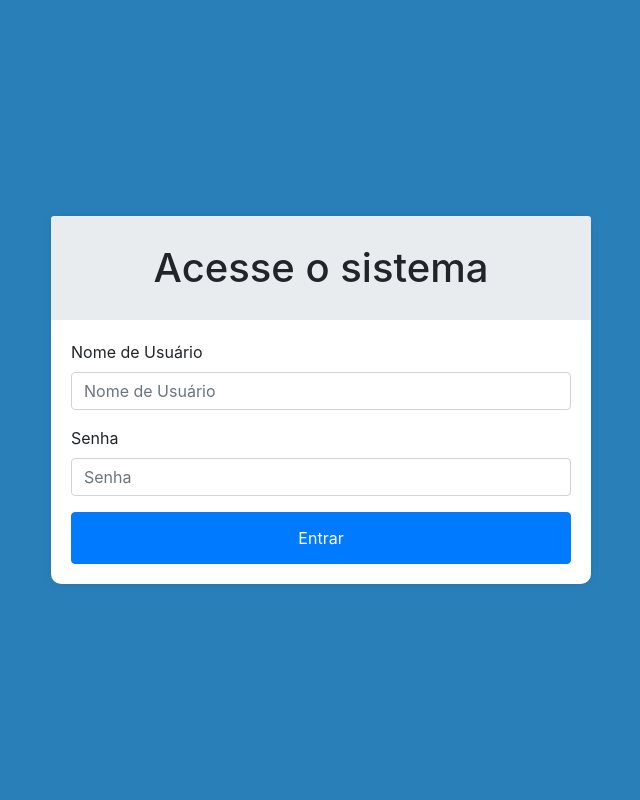
After one commit to LeandroBona/ERP_02, a PHP site: page /login.html in a window 1280 px wide. The commit adds this page. Shown: the whole page, without its empty margins (319-959 px from the left). Run offline with PHP 8.4, Linux system fonts and the light colour scheme.

Commit message:
Atualizando

```diff
--- /dev/null
+++ b/login.html
@@ -0,0 +1,43 @@
+<!DOCTYPE html>
+<html lang="pt-BR">
+<head>
+  <meta charset="UTF-8">
+  <meta name="viewport" content="width=device-width, initial-scale=1.0">
+  <title>Página de Login</title>
+  <link href="https://stackpath.bootstrapcdn.com/bootstrap/4.5.2/css/bootstrap.min.css" rel="stylesheet">
+  <link href="src/css/login.css" rel="stylesheet">
+</head>
+<body>
+  <div class="container">
+    <div class="row justify-content-center">
+      <div class="col-md-6">
+        <div class="card">
+          <div class="card-header text-center">
+            <h1 class="mt-2">Acesse o sistema</h1>
+          </div>
+          <div class="card-body">
+            <form id="loginForm">
+              <div class="form-group">
+                <label for="username">Nome de Usuário</label>
+                <input type="text" class="form-control" id="username" placeholder="Nome de Usuário" required>
+              </div>
+              <div class="form-group">
+                <label for="password">Senha</label>
+                <input type="password" class="form-control" id="password" placeholder="Senha" required>
+              </div>
+              <button type="submit" class="btn btn-primary btn-block"><a class="btn btn-primary btn-block" href="index.html">Entrar</a></button>
+            </form>
+          </div>
+        </div>
+      </div>
+    </div>
+  </div>
+
+  <script src="https://code.jquery.com/jquery-3.5.1.slim.min.js"></script>
+  <script src="https://cdn.jsdelivr.net/npm/@popperjs/core@2.9.2/dist/umd/popper.min.js"></script>
+  <script src="https://stackpath.bootstrapcdn.com/bootstrap/4.5.2/js/bootstrap.min.js"></script>
+  <script src="src/js/login.css"></script>
+</body>
+<form>
+
+</html>
--- /dev/null
+++ b/src/css/login.css
@@ -0,0 +1,37 @@
+body {
+    background-color: #2980b9;
+    display: flex;
+    justify-content: center;
+    align-items: center;
+    height: 100vh;
+    margin: 0;
+  }
+
+  .card {
+    border: none;
+    border-radius: 10px;
+    box-shadow: 0 0 10px rgba(0, 0, 0, 0.1);
+  }
+
+  .card-header {
+    background-color: #e9ecef;
+    border-bottom: none;
+    padding: 20px;
+    border-top-left-radius: 10px;
+    border-top-right-radius: 10px;
+  }
+
+  .card-header img {
+    width: 40px;
+    height: 40px;
+  }
+
+  .card-header h5 {
+    margin: 0;
+    font-weight: bold;
+  }
+
+  .card-header p {
+    margin: 0;
+    color: #6c757d;
+  }
```
Also changed, not shown: index.html (+7 -5 lines), src/css/styles.css (+32 -1 lines), src/js/login.js (added, +12 -0 lines).
